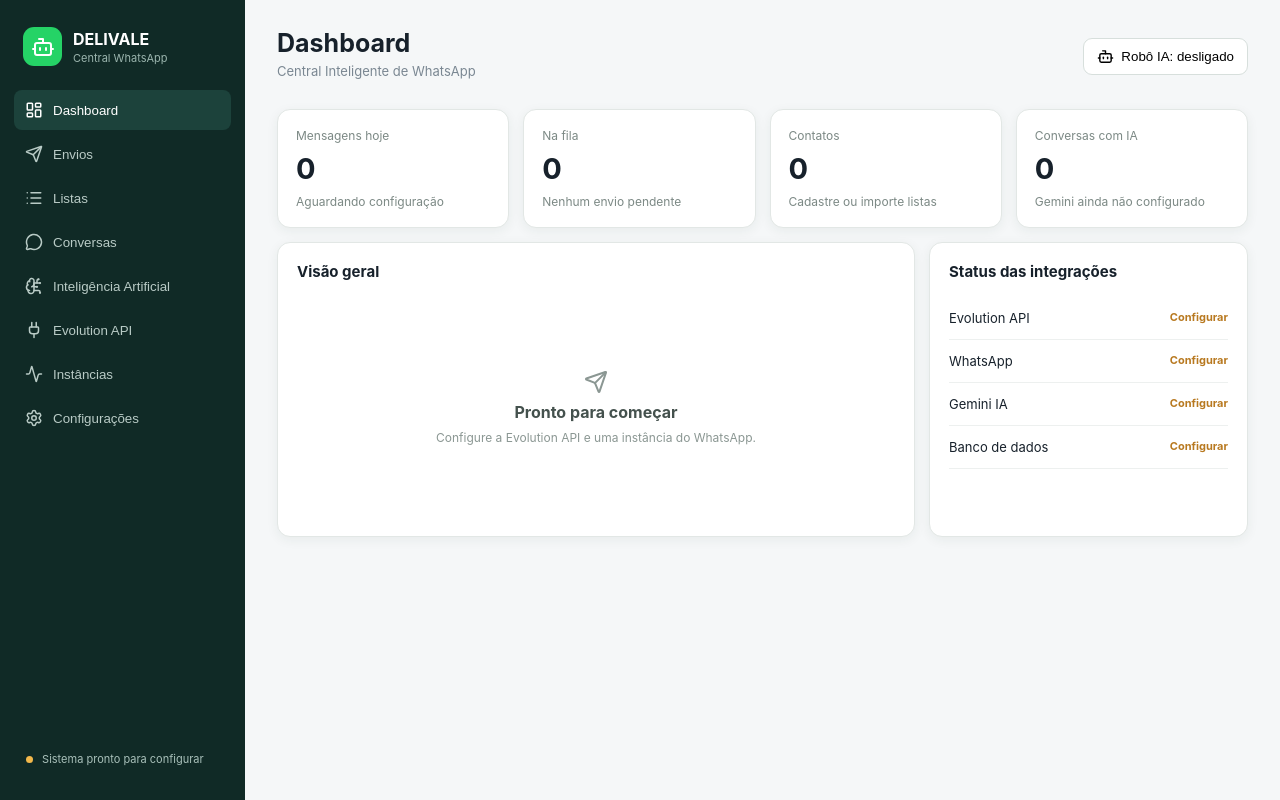
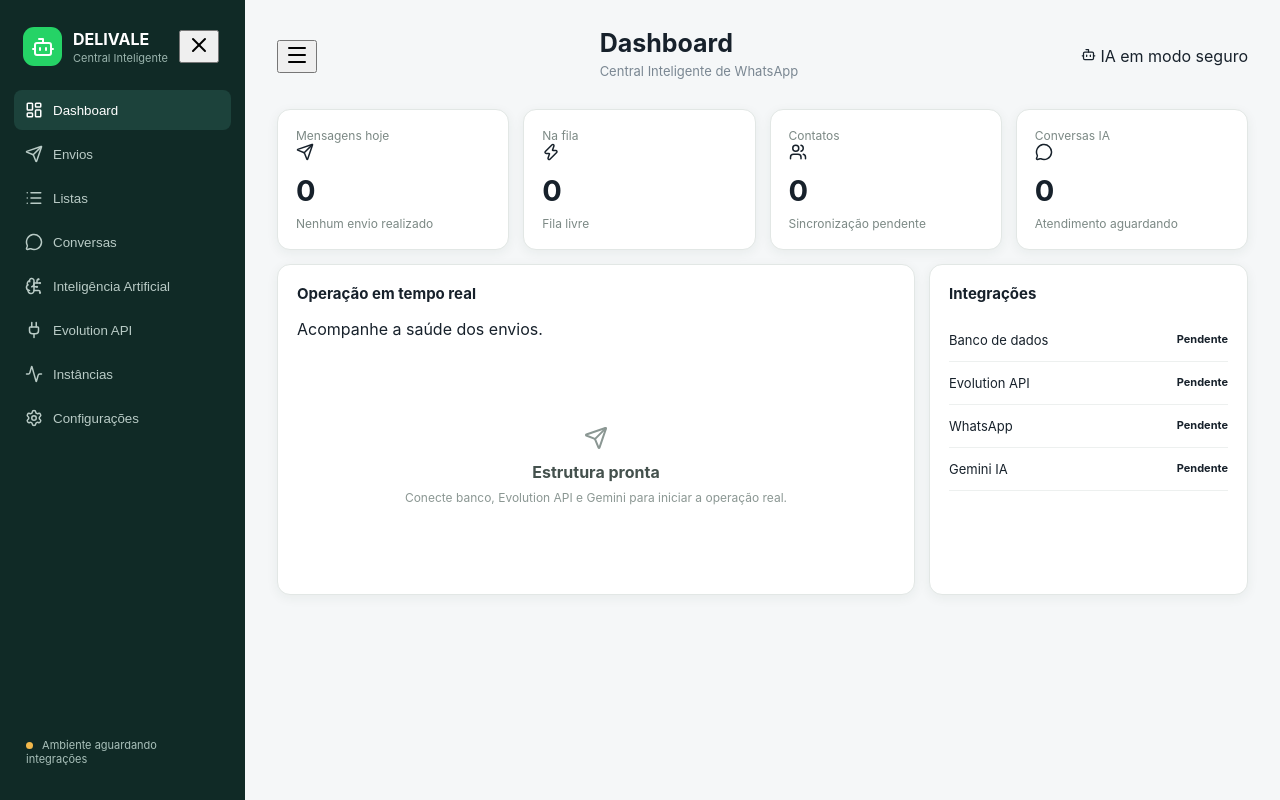
Before and after one commit to lfbaeta/disparo-delivale, a React (Vite) app: page / in a window 1280 px wide. Built offline with nearby package versions, Linux system fonts and the light colour scheme.

Commit message:
Fase 3: atualiza src/App.tsx

```diff
--- a/src/App.tsx
+++ b/src/App.tsx
@@ -1,6 +1 @@
-import{useState}from"react";import{Activity,Bot,BrainCircuit,LayoutDashboard,List,MessageCircle,Plug,Send,Settings,Users}from"lucide-react";
-const menu=[["Dashboard",LayoutDashboard],["Envios",Send],["Listas",List],["Conversas",MessageCircle],["Inteligência Artificial",BrainCircuit],["Evolution API",Plug],["Instâncias",Activity],["Configurações",Settings]] as const;
-export default function App(){const[page,setPage]=useState("Dashboard");return <div className="app"><aside><div className="brand"><div className="logo"><Bot/></div><div><strong>DELIVALE</strong><span>Central WhatsApp</span></div></div><nav>{menu.map(([n,I])=><button className={page===n?"active":""} onClick={()=>setPage(n)} key={n}><I size={18}/>{n}</button>)}</nav><div className="status"><i/> Sistema pronto para configurar</div></aside><main><header><div><h1>{page}</h1><p>Central Inteligente de WhatsApp</p></div><button className="robot"><Bot size={17}/> Robô IA: desligado</button></header>{page==="Dashboard"?<Dashboard/>:<Module name={page}/>}</main></div>}
-function Dashboard(){return <><section className="cards"><Card t="Mensagens hoje" v="0" s="Aguardando configuração"/><Card t="Na fila" v="0" s="Nenhum envio pendente"/><Card t="Contatos" v="0" s="Cadastre ou importe listas"/><Card t="Conversas com IA" v="0" s="Gemini ainda não configurado"/></section><section className="grid"><div className="panel"><h2>Visão geral</h2><div className="empty"><Send/><b>Pronto para começar</b><span>Configure a Evolution API e uma instância do WhatsApp.</span></div></div><div className="panel"><h2>Status das integrações</h2><Row n="Evolution API" ok={false}/><Row n="WhatsApp" ok={false}/><Row n="Gemini IA" ok={false}/><Row n="Banco de dados" ok={false}/></div></section></>}
-function Card({t,v,s}:{t:string,v:string,s:string}){return <div className="card"><span>{t}</span><strong>{v}</strong><small>{s}</small></div>}function Row({n,ok}:{n:string,ok:boolean}){return <div className="row"><span>{n}</span><b className={ok?"on":"off"}>{ok?"Conectado":"Configurar"}</b></div>}
-function Module({name}:{name:string}){const descriptions:Record<string,string>={"Envios":"Envie mensagens individuais ou crie uma fila de envio.","Listas":"Crie listas, importe contatos e organize seus públicos.","Conversas":"Acompanhe mensagens recebidas, IA e atendimento humano.","Inteligência Artificial":"Configure o Gemini, prompt, dados complementares, tempo de resposta e robô.","Evolution API":"Informe URL, chave, webhook e teste a conexão.","Instâncias":"Gerencie e reveze suas instâncias de WhatsApp.","Configurações":"Preferências gerais, envio, segurança e logs."};return <section className="panel module"><h2>{name}</h2><p>{descriptions[name]}</p><div className="empty"><Users/><b>Módulo preparado</b><span>A estrutura visual está pronta para receber a integração persistente.</span></div></section>}
+import{useState}from"react";import Shell from"./components/Shell";import Dashboard from"./pages/Dashboard";import Sends from"./pages/Sends";import Lists from"./pages/Lists";import Conversations from"./pages/Conversations";import AI from"./pages/AI";import{Evolution,Settings}from"./pages/Integrations";import Instances from"./pages/Instances";import type{Page}from"./types";export default function App(){const[page,setPage]=useState<Page>("Dashboard");const content:Record<Page,JSX.Element>={Dashboard:<Dashboard/>,Envios:<Sends/>,Listas:<Lists/>,Conversas:<Conversations/>,"Inteligência Artificial":<AI/>,"Evolution API":<Evolution/>,Instâncias:<Instances/>,Configurações:<Settings/>};return <Shell page={page} setPage={setPage}>{content[page]}</Shell>}
```
